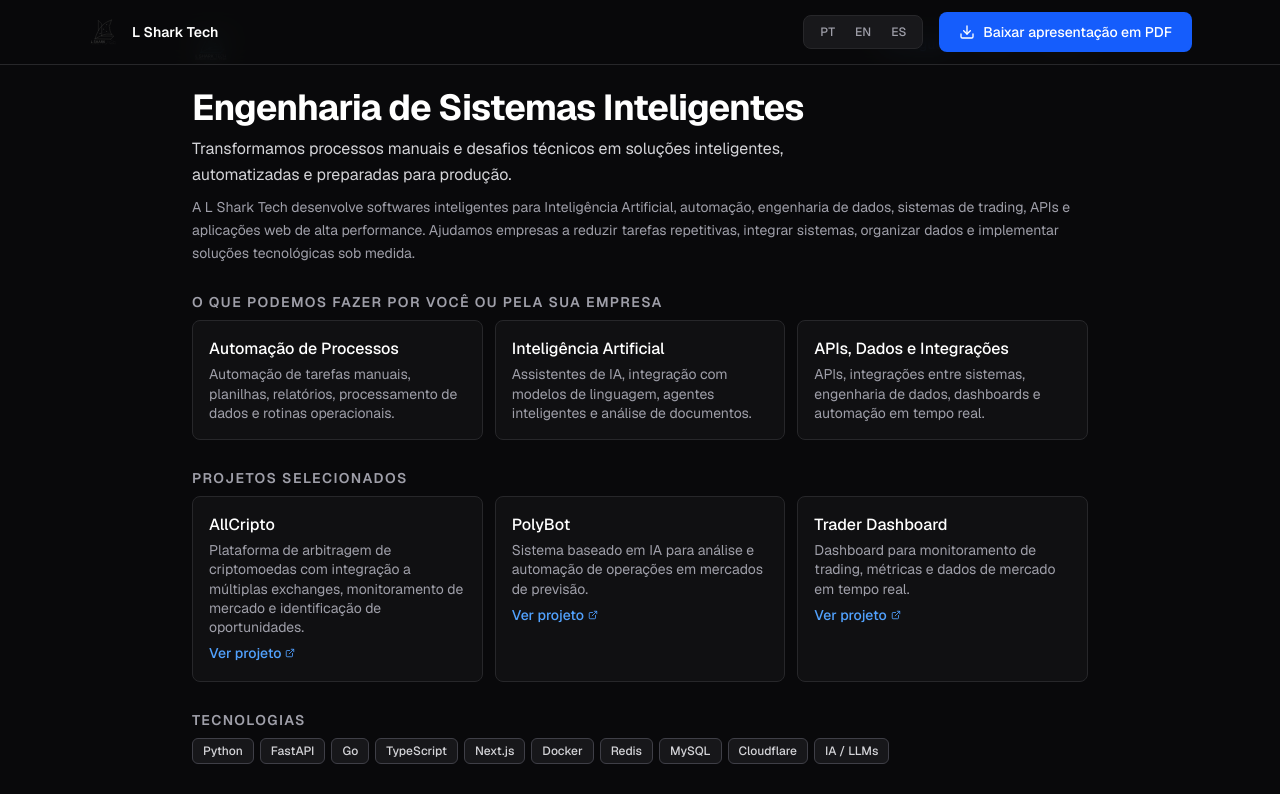
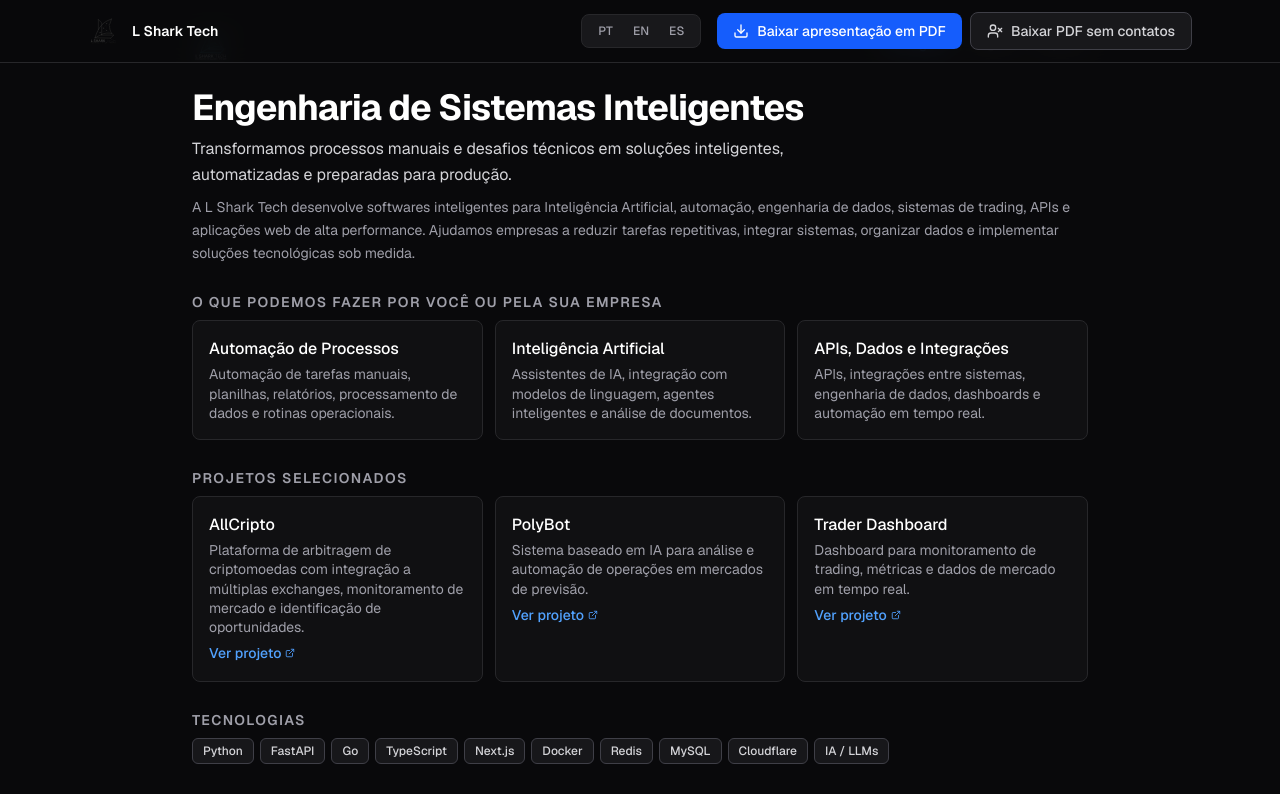
Before and after one commit to Sharkprojects/lsharktech-site, a Next.js app: page /company-profile in a window 1280 px wide. Shown: the top 794 px of the page. Built offline with nearby package versions, Linux system fonts and the light colour scheme.

Commit message:
feat: update DownloadButton to support multiple languages and clean version printing; enhance LanguageSection with new class names for styling

```diff
--- a/src/app/globals.css
+++ b/src/app/globals.css
@@ -47,6 +47,11 @@ body {
   }
 
   .print\:hidden {
+    display: none !important;
+  }
+
+  .no-external-contact .contact-row,
+  .no-external-contact .cta-mailto {
     display: none !important;
   }
 
--- a/src/components/company-profile/DownloadButton.tsx
+++ b/src/components/company-profile/DownloadButton.tsx
@@ -2,33 +2,82 @@
 
 import { useEffect, useState } from 'react';
 
-const LABELS: Record<string, string> = {
-  '#portugues': 'Baixar apresentação em PDF',
-  '#english': 'Download PDF Presentation',
-  '#espanol': 'Descargar Presentación en PDF',
+interface ButtonLabels {
+  standard: string;
+  clean: string;
+}
+
+const LABELS: Record<string, ButtonLabels> = {
+  '#portugues': {
+    standard: 'Baixar apresentação em PDF',
+    clean: 'Baixar PDF sem contatos',
+  },
+  '#english': {
+    standard: 'Download PDF Presentation',
+    clean: 'Download PDF without contacts',
+  },
+  '#espanol': {
+    standard: 'Descargar Presentación en PDF',
+    clean: 'Descargar PDF sin contactos',
+  },
 };
 
+const DEFAULT_LABELS: ButtonLabels = LABELS['#portugues'];
+
+function printCleanVersion() {
+  const root = document.documentElement;
+  root.classList.add('no-external-contact');
+  window.addEventListener(
+    'afterprint',
+    () => root.classList.remove('no-external-contact'),
+    { once: true },
+  );
+  window.print();
+}
+
 export default function DownloadButton() {
-  const [label, setLabel] = useState('Baixar apresentação em PDF');
+  const [labels, setLabels] = useState<ButtonLabels>(DEFAULT_LABELS);
 
   useEffect(() => {
-    function updateLabel() {
+    function updateLabels() {
       const hash = window.location.hash;
-      setLabel(LABELS[hash] ?? 'Baixar apresentação em PDF');
+      setLabels(LABELS[hash] ?? DEFAULT_LABELS);
     }
 
-    updateLabel();
-    window.addEventListener('hashchange', updateLabel);
-    return () => window.removeEventListener('hashchange', updateLabel);
+    updateLabels();
+    window.addEventListener('hashchange', updateLabels);
+    return () => window.removeEventListener('hashchange', updateLabels);
   }, []);
 
   return (
+    <div className="flex items-center gap-2 print:hidden">
       <button
         type="button"
         onClick={() => window.print()}
-      className="inline-flex items-center gap-2 rounded-lg bg-blue-600 px-4 py-2 text-xs font-medium text-white transition-colors hover:bg-blue-500 print:hidden md:text-sm md:px-5 md:py-2.5"
-      aria-label={label}
+        className="inline-flex items-center gap-2 rounded-lg bg-blue-600 px-3 py-2 text-xs font-medium text-white transition-colors hover:bg-blue-500 md:text-sm md:px-4"
+        aria-label={labels.standard}
       >
+        <DownloadIcon />
+        <span className="hidden sm:inline">{labels.standard}</span>
+        <span className="sm:hidden">PDF</span>
+      </button>
+
+      <button
+        type="button"
+        onClick={printCleanVersion}
+        title={labels.clean}
+        className="inline-flex items-center gap-2 rounded-lg border border-zinc-700 bg-zinc-900 px-3 py-2 text-xs font-medium text-zinc-300 transition-colors hover:bg-zinc-800 hover:text-white md:text-sm md:px-4"
+        aria-label={labels.clean}
+      >
+        <UserXIcon />
+        <span className="hidden sm:inline">{labels.clean}</span>
+      </button>
+    </div>
+  );
+}
+
+function DownloadIcon() {
+  return (
     <svg
       xmlns="http://www.w3.org/2000/svg"
       width="16"
@@ -45,8 +94,27 @@ export default function DownloadButton() {
       <polyline points="7 10 12 15 17 10" />
       <line x1="12" y1="15" x2="12" y2="3" />
     </svg>
-      <span className="hidden sm:inline">{label}</span>
-      <span className="sm:hidden">PDF</span>
-    </button>
   );
 }
+
+function UserXIcon() {
+  return (
+    <svg
+      xmlns="http://www.w3.org/2000/svg"
+      width="16"
+      height="16"
+      viewBox="0 0 24 24"
+      fill="none"
+      stroke="currentColor"
+      strokeWidth="2"
+      strokeLinecap="round"
+      strokeLinejoin="round"
+      aria-hidden="true"
+    >
+      <path d="M16 21v-2a4 4 0 0 0-4-4H6a4 4 0 0 0-4 4v2" />
+      <circle cx="9" cy="7" r="4" />
+      <line x1="17" y1="8" x2="22" y2="13" />
+      <line x1="22" y1="8" x2="17" y2="13" />
+    </svg>
+  );
+}
--- a/src/components/company-profile/LanguageSection.tsx
+++ b/src/components/company-profile/LanguageSection.tsx
@@ -114,7 +114,7 @@ function LanguageSection({ content }: LanguageSectionProps) {
             </p>
             <a
               href={content.ctaMailto}
-              className="mt-3 inline-flex items-center rounded-lg bg-blue-600 px-5 py-2 text-sm font-medium text-white transition-colors hover:bg-blue-500 md:text-base print:mt-2 print:px-4 print:py-1.5 print:text-[10pt]"
+              className="cta-mailto mt-3 inline-flex items-center rounded-lg bg-blue-600 px-5 py-2 text-sm font-medium text-white transition-colors hover:bg-blue-500 md:text-base print:mt-2 print:px-4 print:py-1.5 print:text-[10pt]"
             >
               {content.ctaButton}
             </a>
@@ -122,7 +122,7 @@ function LanguageSection({ content }: LanguageSectionProps) {
         </div>
 
         {/* Contact */}
-        <div className="mt-4 flex flex-wrap items-center justify-center gap-x-5 gap-y-1 text-xs text-zinc-400 md:text-sm print:mt-3 print:text-[9.5pt]">
+        <div className="contact-row mt-4 flex flex-wrap items-center justify-center gap-x-5 gap-y-1 text-xs text-zinc-400 md:text-sm print:mt-3 print:text-[9.5pt]">
           <a
             href="https://lsharktech.pages.dev"
             target="_blank"
```
Lines whose indentation alone changed are shown as unchanged.
